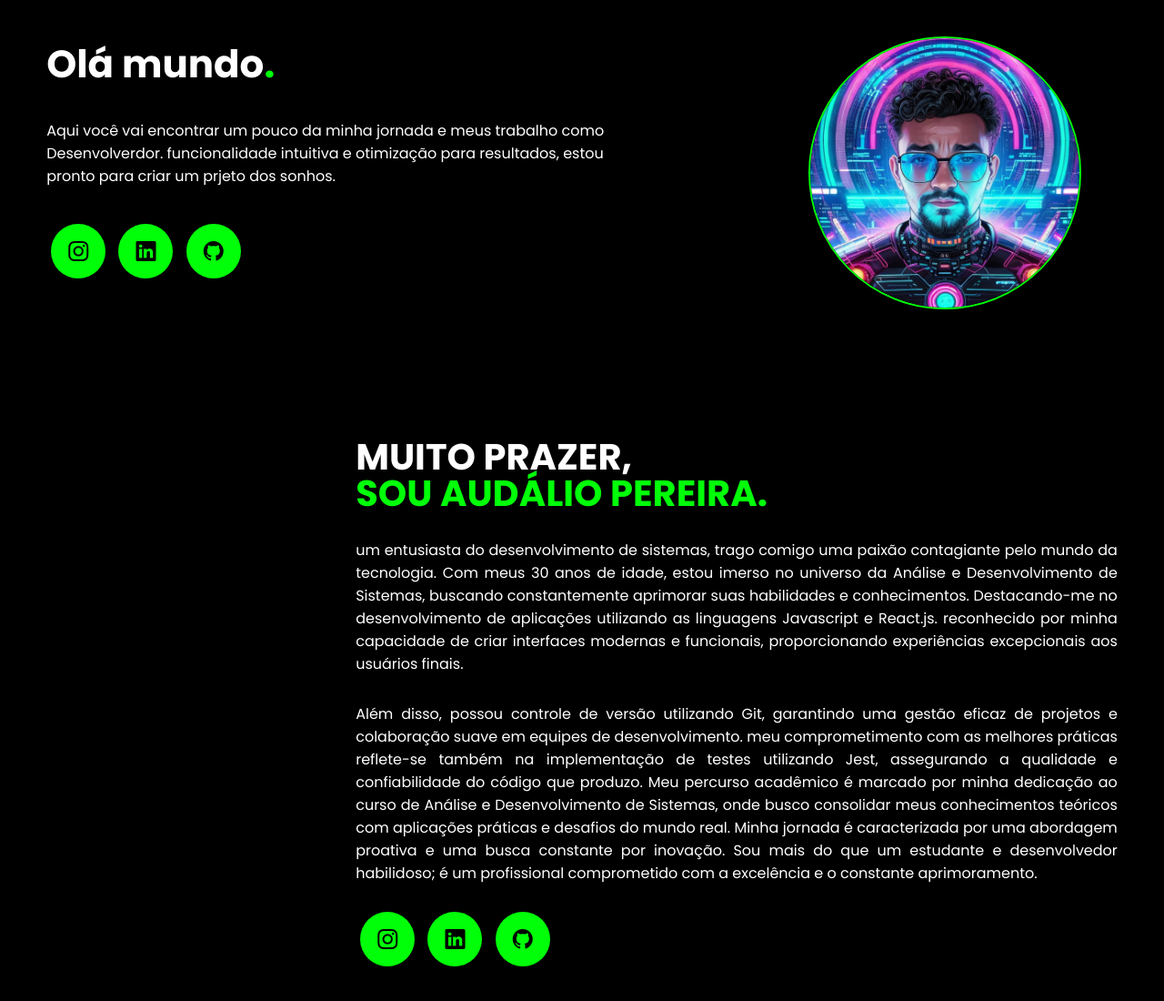
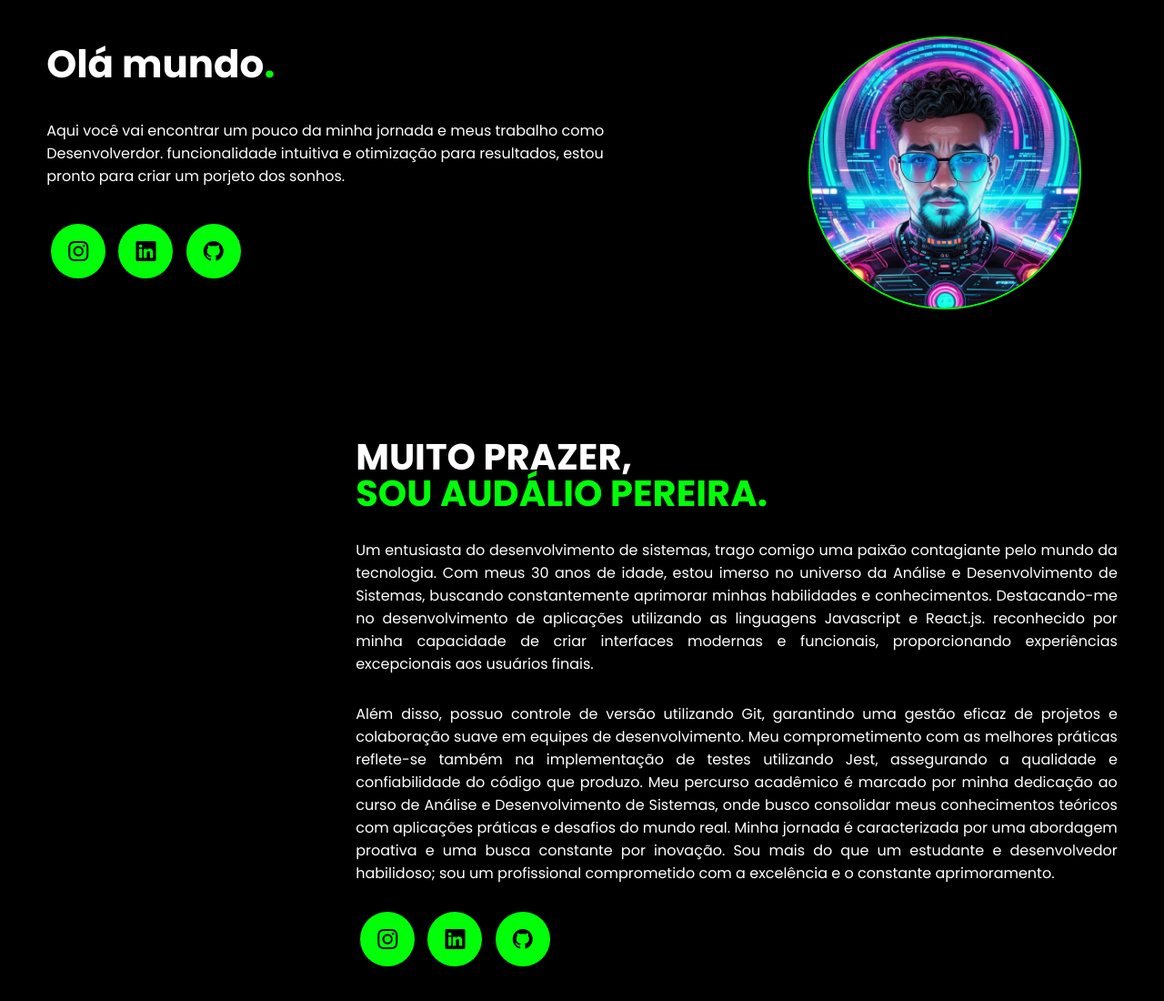
Before and after one commit to Netolima1/Portfolio, a plain HTML site: page index.html in a window 1280 px wide. Shown: the part 160-1260 px from the top of the page at 91% size. Drawn offline with nearby package versions, Linux system fonts and the light colour scheme.

Commit message:
Correção texto

```diff
--- a/index.html
+++ b/index.html
@@ -50,7 +50,7 @@
                     <div class="txt-topo-site">
                         <h1>Olá mundo<span>.</span></h1>
                         <P>Aqui você vai encontrar um pouco da minha jornada e meus trabalho como Desenvolverdor.
-                        funcionalidade intuitiva e otimização para resultados, estou pronto para criar um prjeto dos sonhos.
+                        funcionalidade intuitiva e otimização para resultados, estou pronto para criar um porjeto dos sonhos.
                         </P>
 
                         <div class="btn-social">
@@ -76,12 +76,12 @@
                     </div><!--img-sobre-->
                     <div class="txt-sobre">
                         <h2>MUITO PRAZER, <span> SOU AUDÁLIO PEREIRA.</span></h2>
-                        <P>um entusiasta do desenvolvimento de sistemas, trago comigo uma paixão contagiante pelo mundo da tecnologia. Com meus 30 anos de idade, estou imerso no universo da Análise e Desenvolvimento de Sistemas, buscando constantemente aprimorar suas habilidades e conhecimentos.
+                        <P>Um entusiasta do desenvolvimento de sistemas, trago comigo uma paixão contagiante pelo mundo da tecnologia. Com meus 30 anos de idade, estou imerso no universo da Análise e Desenvolvimento de Sistemas, buscando constantemente aprimorar minhas habilidades e conhecimentos.
                             Destacando-me no desenvolvimento de aplicações utilizando as linguagens Javascript e React.js. reconhecido por minha capacidade de criar interfaces modernas e funcionais, proporcionando experiências excepcionais aos usuários finais.
                             </P>
-                        <P>Além disso, possou controle de versão utilizando Git, garantindo uma gestão eficaz de projetos e colaboração suave em equipes de desenvolvimento. meu comprometimento com as melhores práticas reflete-se também na implementação de testes utilizando Jest, assegurando a qualidade e confiabilidade do código que produzo.
+                        <P>Além disso, possuo controle de versão utilizando Git, garantindo uma gestão eficaz de projetos e colaboração suave em equipes de desenvolvimento. Meu comprometimento com as melhores práticas reflete-se também na implementação de testes utilizando Jest, assegurando a qualidade e confiabilidade do código que produzo.
                             Meu percurso acadêmico é marcado por minha dedicação ao curso de Análise e Desenvolvimento de Sistemas, onde busco consolidar meus conhecimentos teóricos com aplicações práticas e desafios do mundo real.
-                            Minha jornada é caracterizada por uma abordagem proativa e uma busca constante por inovação. Sou mais do que um estudante e desenvolvedor habilidoso; é um profissional comprometido com a excelência e o constante aprimoramento.</P>
+                            Minha jornada é caracterizada por uma abordagem proativa e uma busca constante por inovação. Sou mais do que um estudante e desenvolvedor habilidoso; sou um profissional comprometido com a excelência e o constante aprimoramento.</P>
                      <div class="btn-social">
                         <a href="#"><button><i class="bi bi-instagram"></i></button></a>
                         <a href="#"><button><i class="bi bi-linkedin"></i></button></a>
```
